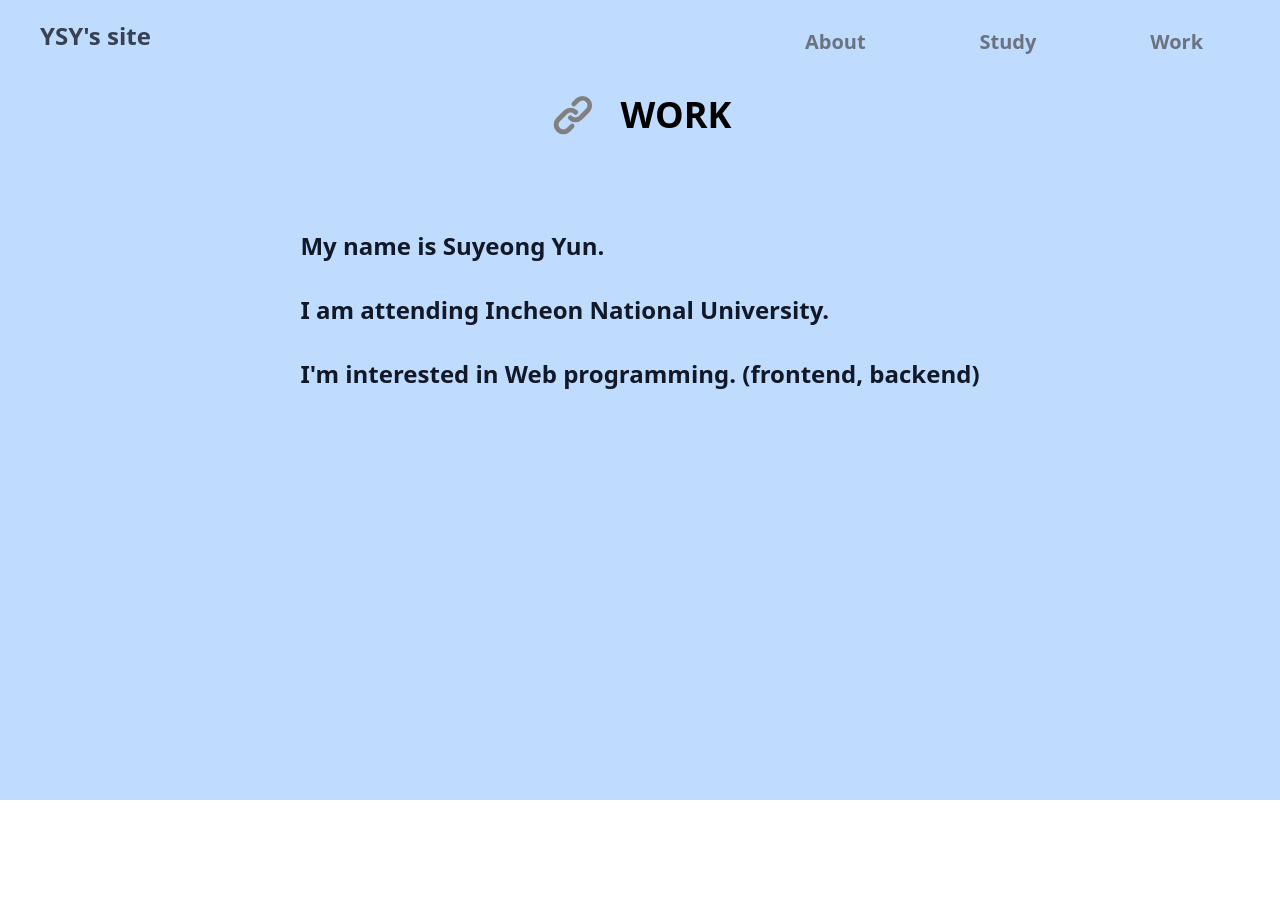
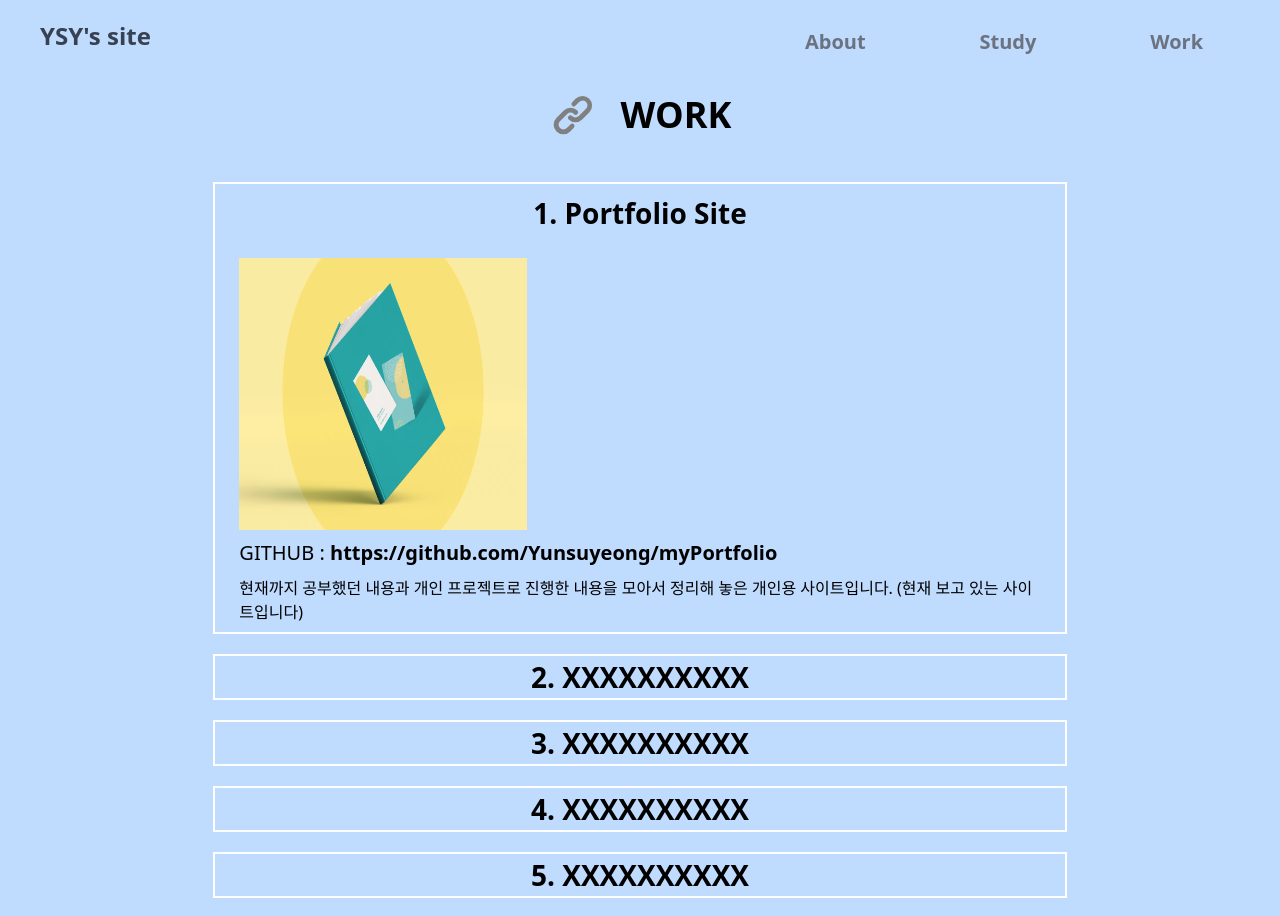
Before and after one commit to Yunsuyeong/myPortfolio, a Next.js app: page /work in a window 1280 px wide. Shown: the top 916 px of the page. Before the commit the page ends 800 px from the top, so only its background shows below. Built offline with nearby package versions, Linux system fonts and the light colour scheme.

Commit message:
2023/01/09(Work Page Temporary Data)

```diff
--- a/pages/work/index.tsx
+++ b/pages/work/index.tsx
@@ -1,10 +1,11 @@
 import { NextPage } from "next";
 import Head from "next/head";
+import Link from "next/link";
 import Header from "../../components/header";
 
 const Work: NextPage = () => {
   return (
-    <div className="w-screen h-screen flex flex-col gap-10 justify-start items-center bg-blue-200">
+    <div className="w-screen h-full flex flex-col gap-10 justify-start items-center bg-blue-200">
       <Head>
         <title>YSY's Work</title>
       </Head>
@@ -27,15 +28,43 @@ const Work: NextPage = () => {
         </svg>
         <h1 className="text-black text-[36px] font-extrabold">WORK</h1>
       </div>
-      <div className="flex flex-col items-center pt-12">
-        <span className="text-gray-900 text-2xl font-bold">
-          My name is Suyeong Yun. <br />
-          <br />
-          I am attending Incheon National University.
-          <br />
-          <br />
-          I'm interested in Web programming. (frontend, backend)
-        </span>
+      <div className="w-2/3 flex flex-col justify-center gap-5">
+        <div className="flex flex-col justify-center gap-2 border-white border-2 px-6 py-2">
+          <h2 className="font-bold text-[28px] text-center">
+            1. Portfolio Site
+          </h2>
+          <img src="PortfolioImg.avif" className="w-72 h-72 pt-4" />
+          <div className="text-[20px]">
+            <span>GITHUB : </span>
+            <Link
+              legacyBehavior
+              href="https://github.com/Yunsuyeong/myPortfolio"
+            >
+              <a className="font-semibold">
+                <span>https://github.com/Yunsuyeong/myPortfolio</span>
+              </a>
+            </Link>
+          </div>
+          <p className="text-[16px]">
+            현재까지 공부했던 내용과 개인 프로젝트로 진행한 내용을 모아서 정리해
+            놓은 개인용 사이트입니다. (현재 보고 있는 사이트입니다)
+          </p>
+        </div>
+        <div className="flex flex-col justify-center items-center border-white border-2">
+          <h2 className="font-bold text-[28px] text-center">2. XXXXXXXXXX</h2>
+        </div>
+        <div className="flex flex-col justify-center items-center border-white border-2">
+          <h2 className="font-bold text-[28px] text-center">3. XXXXXXXXXX</h2>
+        </div>
+        <div className="flex flex-col justify-center items-center border-white border-2">
+          <h2 className="font-bold text-[28px] text-center">4. XXXXXXXXXX</h2>
+        </div>
+        <div className="flex flex-col justify-center items-center border-white border-2">
+          <h2 className="font-bold text-[28px] text-center">5. XXXXXXXXXX</h2>
+        </div>
+        <div className="flex flex-col justify-center items-center border-white border-2">
+          <h2 className="font-bold text-[28px] text-center">6. XXXXXXXXXX</h2>
+        </div>
       </div>
     </div>
   );
```
Also changed, not shown: public/PortfolioImg.avif (added).
